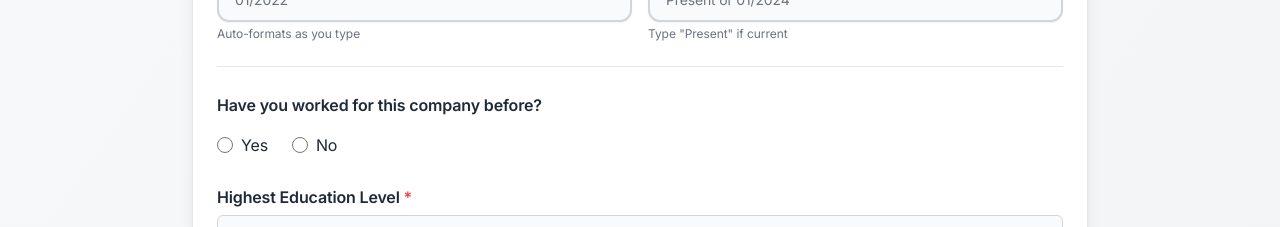
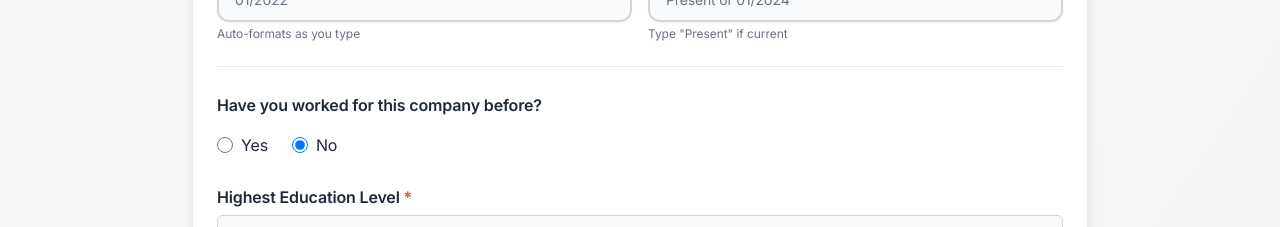
Before and after one commit to ranvir01/thind-transport-website, a Next.js app: page /driver/application in a window 1280 px wide. Shown: the part 1220-1447 px from the top of the page. Built offline with nearby package versions, Linux system fonts and the light colour scheme; no server answers; sample sign-in values are in the browser's storage.

Commit message:
Fix PersonalInfoStep form validation - workedForCompanyBefore was expecting boolean but receiving string

```diff
--- a/src/components/driver-application/PersonalInfoStep.tsx
+++ b/src/components/driver-application/PersonalInfoStep.tsx
@@ -74,7 +74,7 @@ const schema = z.object({
     from: z.string().min(5, "Enter as MM/YYYY"),
     to: z.string().min(5, "Enter as MM/YYYY or 'Present'"),
   }),
-  workedForCompanyBefore: z.boolean(),
+  workedForCompanyBefore: z.string().optional(),
   educationLevel: z.string().min(1, "Select education level"),
 })
 
@@ -89,9 +89,14 @@ export function PersonalInfoStep({ onNext, initialData }: Props) {
   const { register, handleSubmit, formState: { errors }, setValue, watch } = useForm<FormData>({
     resolver: zodResolver(schema),
     defaultValues: initialData || {
-      workedForCompanyBefore: false,
+      workedForCompanyBefore: "false",
     },
   })
+
+  // Debug: Log form errors when they occur
+  const onError = (formErrors: any) => {
+    console.log("[PersonalInfoStep] Form validation errors:", formErrors)
+  }
 
   // Watch fields for auto-formatting
   const dobValue = watch('dateOfBirth')
@@ -140,7 +145,7 @@ export function PersonalInfoStep({ onNext, initialData }: Props) {
   }
 
   return (
-    <form onSubmit={handleSubmit(onSubmit)}>
+    <form onSubmit={handleSubmit(onSubmit, onError)}>
       <Card className="bg-white shadow-lg border border-gray-200">
         <CardHeader className="bg-gray-50 border-b border-gray-200">
           <CardTitle className="flex items-center gap-2 text-xl text-gray-900">
```
